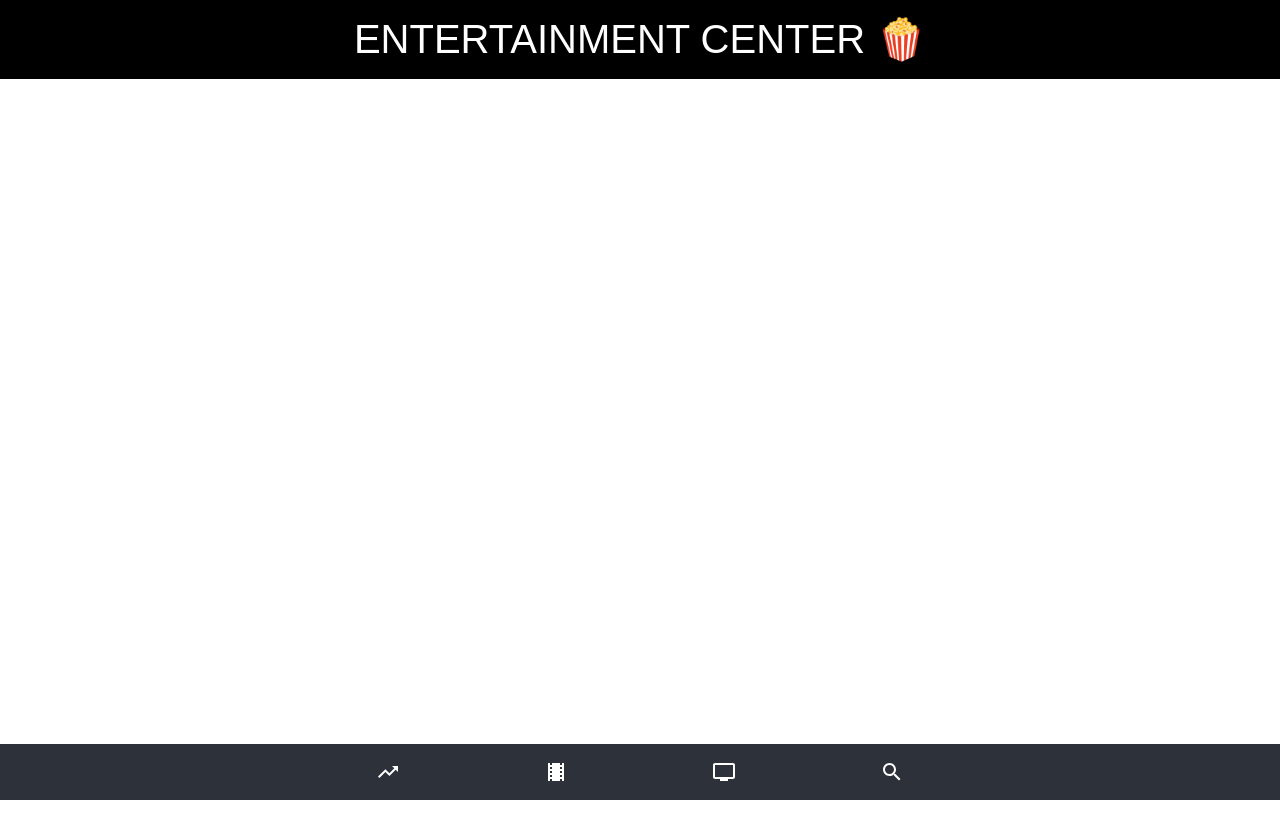
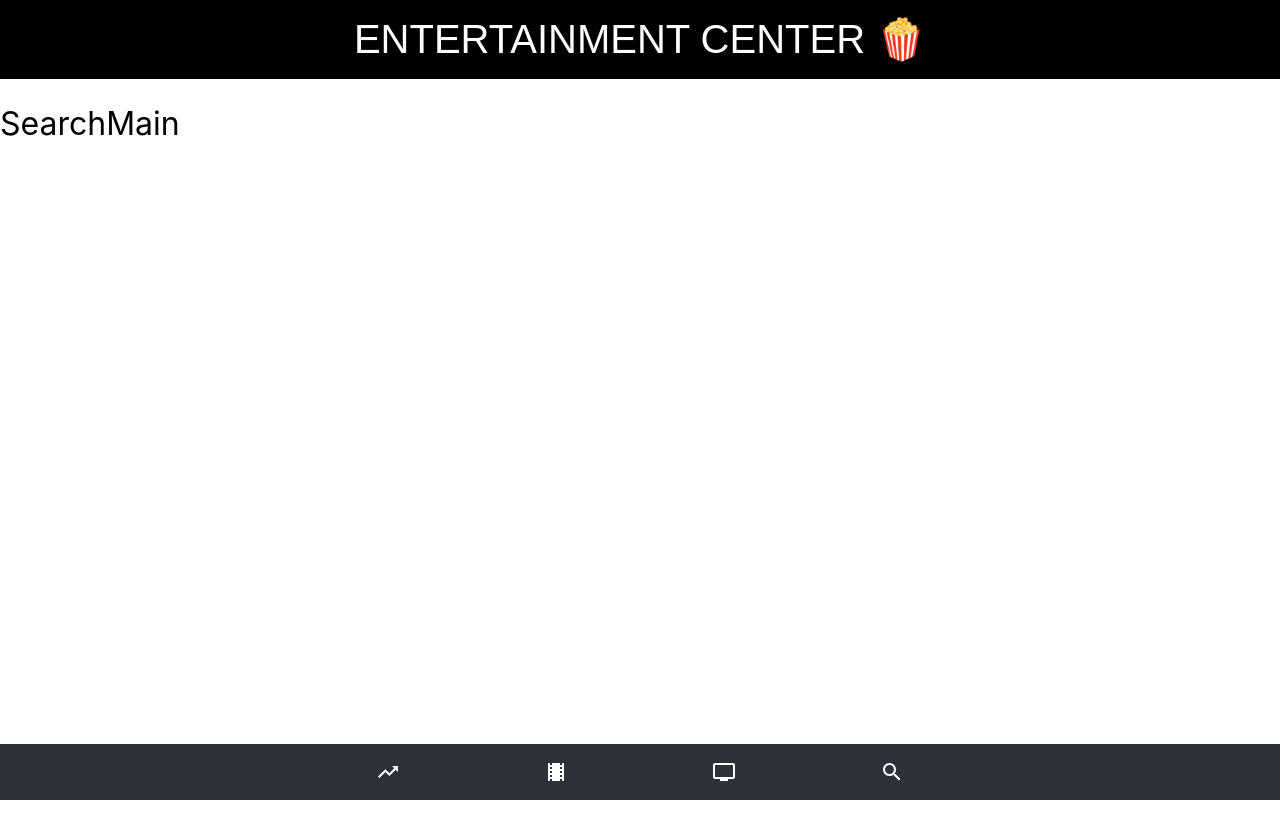
Before and after one commit to Akintola97/entertainment-search, a React (Create React App) app: page /search in a window 1280 px wide. Shown: the top 838 px of the page. Before the commit the page ends 800 px from the top, so only its background shows below. Built offline with nearby package versions, Linux system fonts and the light colour scheme.

Commit message:
updated routes

```diff
--- /dev/null
+++ b/src/components/SearchMain.css
@@ -0,0 +1,8 @@
+.search{
+    color:black;
+    font-size: 4vmin;
+    padding-top:13vmin;
+    height:100vh;
+    background-color: white;
+
+}
--- /dev/null
+++ b/src/components/SearchMain.jsx
@@ -0,0 +1,8 @@
+import React from 'react'
+import './SearchMain.css'
+
+export default function SearchMain() {
+  return (
+    <div className='search'>SearchMain</div>
+  )
+}
--- /dev/null
+++ b/src/components/SeriesMain.css
@@ -0,0 +1,8 @@
+.series{
+    color:black;
+    font-size: 4vmin;
+    padding-top:13vmin;
+    height:100vh;
+    background-color: white;
+
+}
--- /dev/null
+++ b/src/components/SeriesMain.jsx
@@ -0,0 +1,11 @@
+import React from 'react'
+import './SeriesMain.css'
+
+
+function SeriesMain() {
+  return (
+    <div className='series'>SeriesMain</div>
+  )
+}
+
+export default SeriesMain
--- a/src/routes/Search.jsx
+++ b/src/routes/Search.jsx
@@ -1,6 +1,7 @@
 import React from 'react'
 import Header from '../components/Header'
 import SimpleBottomNavigation from '../components/Nav'
+import SearchMain from '../components/SearchMain'
 
 
 
@@ -9,7 +10,7 @@ function Search() {
     <div>
       <Header />
       <SimpleBottomNavigation />
-
+      <SearchMain />
 
     </div>
   )
--- a/src/routes/Series.jsx
+++ b/src/routes/Series.jsx
@@ -1,7 +1,7 @@
 import React from 'react'
 import Header from '../components/Header'
 import SimpleBottomNavigation from '../components/Nav'
-
+import SeriesMain from '../components/SeriesMain'
 
 
 
@@ -10,6 +10,7 @@ function Series() {
     <div>
       <Header />
       <SimpleBottomNavigation />
+      <SeriesMain />
     </div>
   )
 }
--- a/src/routes/Trending.jsx
+++ b/src/routes/Trending.jsx
@@ -1,7 +1,7 @@
 import React from 'react'
 import Header from '../components/Header'
 import SimpleBottomNavigation from '../components/Nav'
-
+import Home from '../components/Home'
 
 
 
@@ -11,6 +11,7 @@ function Trending() {
     <div>
       <Header />
       <SimpleBottomNavigation />
+      <Home />
     </div>
   )
 }
```
